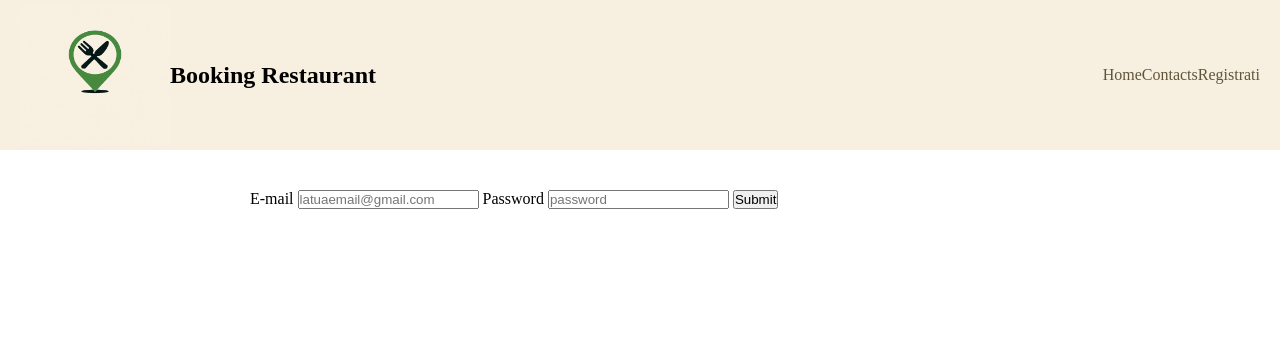
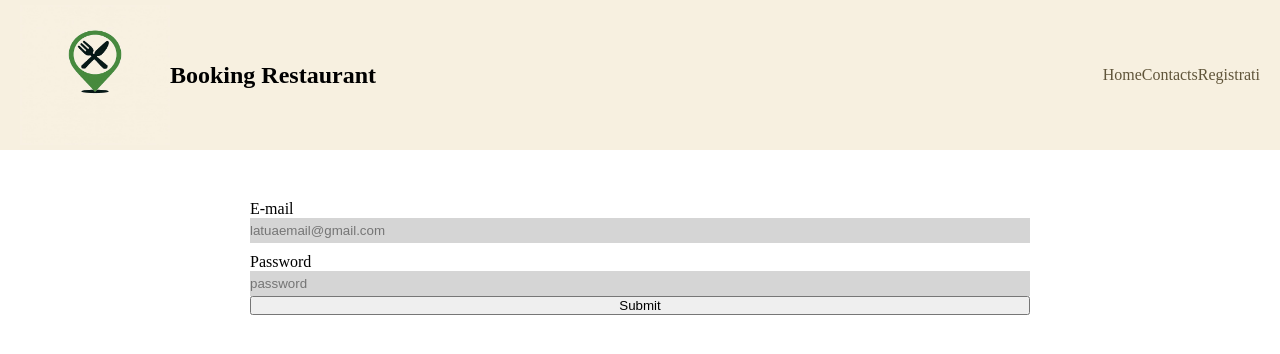
Before and after one commit to YunesAzzouz/ProgettoITS, a plain HTML site: page front-end/login.html in a window 1280 px wide. Drawn offline with Linux system fonts and the light colour scheme.

Commit message:
paginazione login

```diff
--- a/front-end/login.html
+++ b/front-end/login.html
@@ -46,7 +46,7 @@
 
   <!-- LOGIN-->
    <section class="login">
-    <form>
+    <form class="form_login">
       <label> E-mail</label>
       <input type="email" name="email"  id="mail_login" placeholder="latuaemail@gmail.com">
 
--- a/front-end/style/login.css
+++ b/front-end/style/login.css
@@ -1,6 +1,17 @@
-.login{
+.form_login{
     display: flex;
     flex-direction: column;
     padding: 30px 250px;
     margin-top: 10px;
 }
+
+.form_login label{
+    margin-top: 10px;
+
+}
+
+.form_login input{
+    background: var(--bg-forms);
+    height: 25px;
+    border: none;
+}
```
